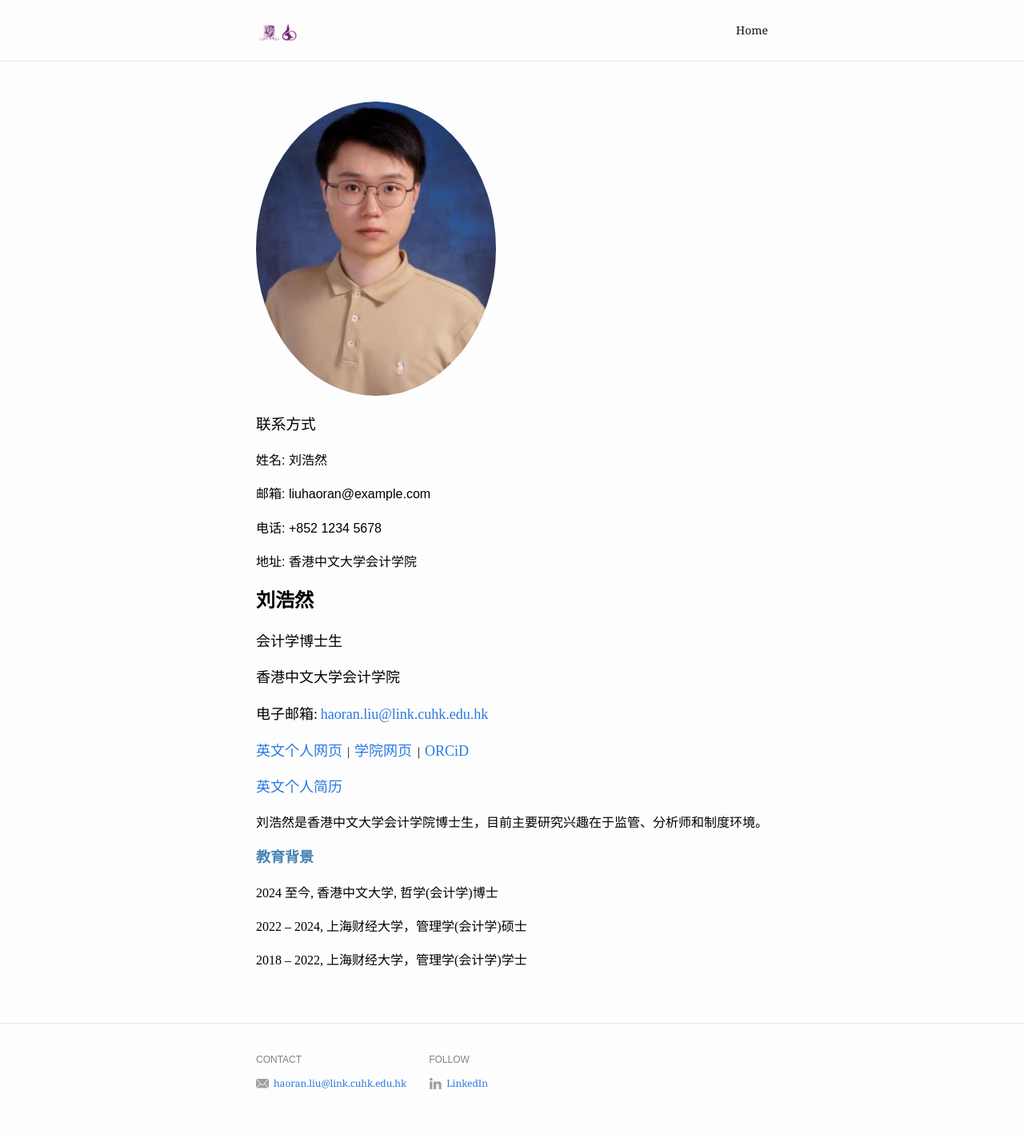
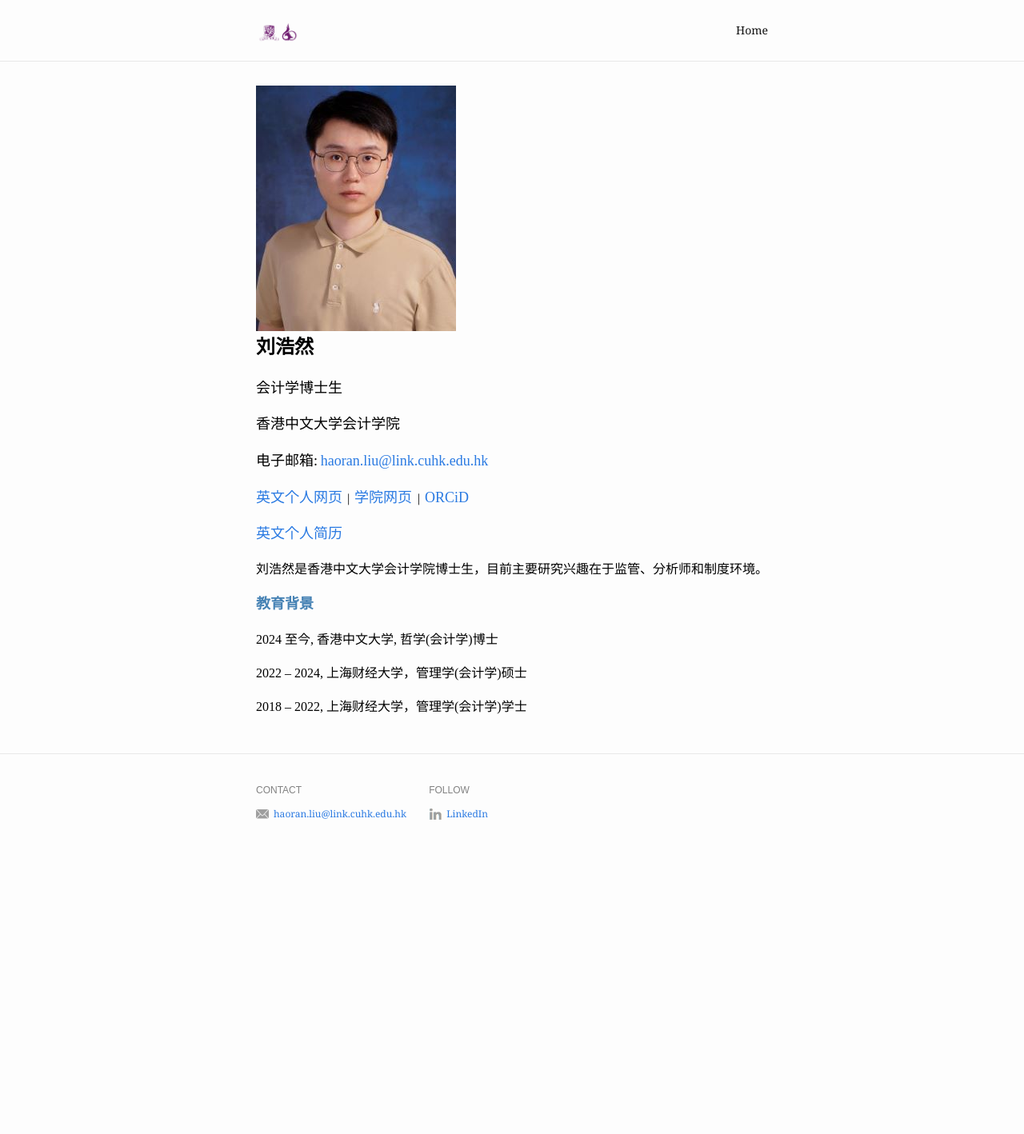
Before and after one commit to LeightonLiu/leightonliu.github.io, a Jekyll site: the page built from index.md, in a window 1280 px wide. Shown: the whole page at 80% size. Built offline with Jekyll 4.4.1, drawn with Linux system fonts in a browser that asks for light colours; after the commit the page ends 1081 px from its top, so only the background shows below that.

Commit message:
Update home.html

```diff
--- a/_layouts/home.html
+++ b/_layouts/home.html
@@ -1,59 +1,6 @@
 <!DOCTYPE html>
 <html>
-  <head>
   {% include head.html %}
-    <style>
-      .home {
-        display: flex;
-        flex-wrap: wrap;
-        margin: 20px 0;
-      }
-
-      .sidebar {
-        flex: 1;
-        max-width: 300px;
-        margin-right: 20px;
-      }
-
-      .profilepic {
-        width: 100%;
-        height: auto;
-        border-radius: 50%;
-        margin-bottom: 20px;
-      }
-
-      .contact {
-        font-family: "微软正黑", sans-serif;
-        font-size: 16px;
-        color: black;
-      }
-
-      .contact h3 {
-        margin-top: 0;
-      }
-
-      .main-content {
-        flex: 2;
-        min-width: 600px;
-      }
-
-      @media (max-width: 768px) {
-        .home {
-          flex-direction: column;
-        }
-
-        .sidebar {
-          max-width: 100%;
-          margin-right: 0;
-          margin-bottom: 20px;
-        }
-
-        .main-content {
-          min-width: 100%;
-        }
-      }
-    </style>
-  </head>
 
   <body>
     {% include header.html %}
@@ -61,26 +8,13 @@
     <div class="page-content">
       <div class="wrapper">
         <div class="home">
-          <div class="sidebar">
-            <div class="profile">
           <img
             src="{{ page.profile_picture.src | absolute_url }}"
             alt="{{ page.profile_picture.alt }}"
             class="profilepic"
           />
-            </div>
-            <div class="contact">
-              <h3>联系方式</h3>
-              <p>姓名: 刘浩然</p>
-              <p>邮箱: liuhaoran@example.com</p>
-              <p>电话: +852 1234 5678</p>
-              <p>地址: 香港中文大学会计学院</p>
-              <!-- 添加其他联系方式 -->
-            </div>
-          </div>
-          <div class="main-content">
+
           {{ content }}
-          </div>
         </div>
       </div>
     </div>
```
Lines whose indentation alone changed are shown as unchanged.
